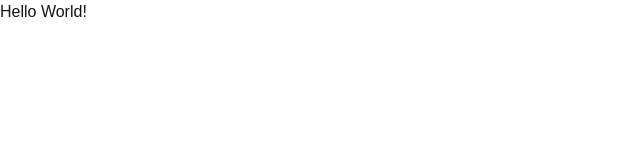
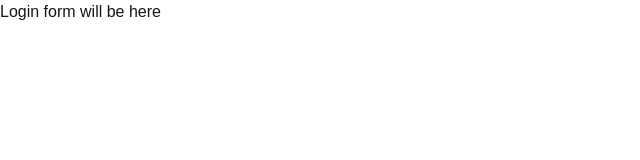
Before and after one commit to iheshamdev/nextJS-starter, a Next.js app: page / in a window 1280 px wide. Shown: the top 160 px of the page, without its empty margins (0-640 px from the left). Built offline with nearby package versions, Linux system fonts and the light colour scheme.

Commit message:
refactor: update home page placeholder text for login form

```diff
--- a/app/page.tsx
+++ b/app/page.tsx
@@ -1,7 +1,7 @@
 export default function Home() {
   return (
     <div>
-      <h1>Hello World!</h1>
+      <h1>Login form will be here</h1>
     </div>
   );
 }
```
